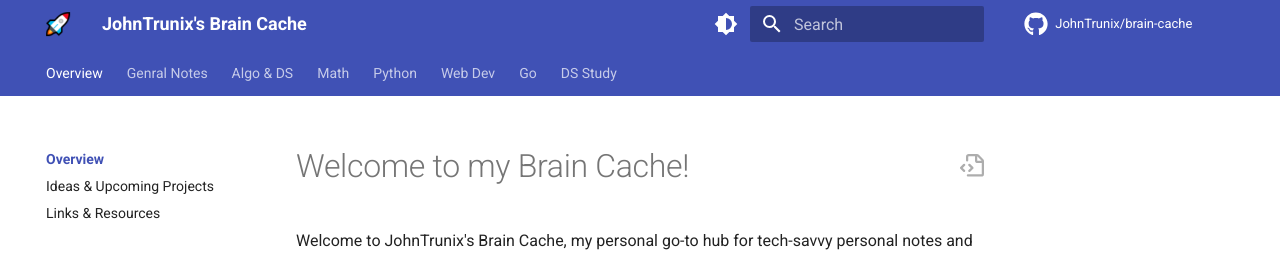
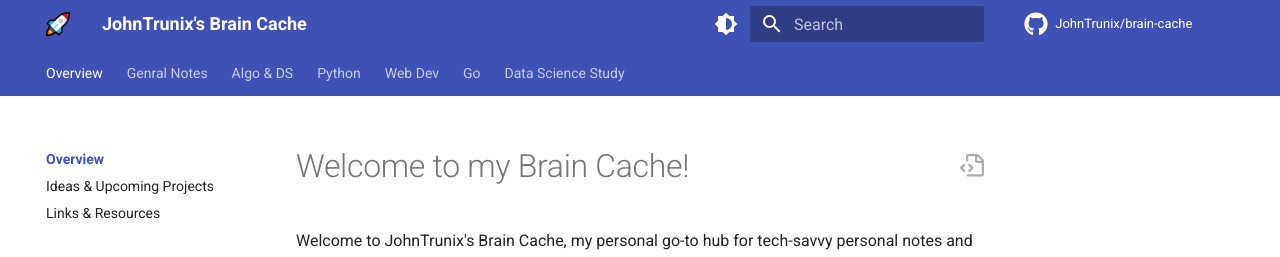
Before and after one commit to JohnTrunix/brain-cache, an MkDocs documentation site: the page built from docs/index.md, in a window 1280 px wide. Shown: the top 257 px of the page. Built offline with MkDocs 1.6.1 and Material for MkDocs 9.7.7, drawn with Linux system fonts in a browser that asks for light colours; emoji names are drawn with the system emoji font; comment, search, counter and statistics services are not loaded; some of the changed lines change nothing that is shown.

Commit message:
new nav items (ds-study)

```diff
--- a/mkdocs.yml
+++ b/mkdocs.yml
@@ -117,6 +117,8 @@
           lang:
               - en
               - de
+    - glightbox:
+          loop: false
     - git-revision-date-localized:
           type: timeago
           enable_creation_date: true
@@ -170,11 +172,6 @@
 
     - Algo & DS:
           - Graphs: algorithms/graphs.md
-    - Math:
-          - math/index.md
-          - General: math/general.md
-          - Linear Algebra: math/linear-algebra.md
-          - Analysis: math/analysis.md
 
     - Python:
           - Pydantic:
@@ -221,5 +218,20 @@
           - Commands: coding/golang/commands.md
           - Data Types: coding/golang/types.md
 
-    - DS Study:
-          - ds-study/PROG2.md
+    - Data Science Study:
+          - ds-study/index.md
+          - Math:
+                - math/index.md
+                - General: math/general.md
+                - Linear Algebra: math/linear-algebra.md
+                - Analysis: math/analysis.md
+          - Data Engineering 1:
+                - RegEx: ds-study/de1/regex.md
+                - Structured Data: ds-study/de1/structured.md
+          - Programming 2:
+                - Object Oriented: ds-study/prog2/oop.md
+                - Testing: ds-study/prog2/testing.md
+                - Requests: ds-study/prog2/requests.md
+                - Pandas: ds-study/prog2/pandas.md
+                - Internet Standars: ds-study/prog2/standards.md
+                - Sorting Algorithms: ds-study/prog2/sorting.md
--- a/requirements.txt
+++ b/requirements.txt
@@ -1,6 +1,7 @@
 mkdocs-material
 
 # mkdocs material plugins and their dependencies
+mkdocs-glightbox
 mkdocs-git-revision-date-localized-plugin
 mkdocs-git-committers-plugin-2
 lxml
```
